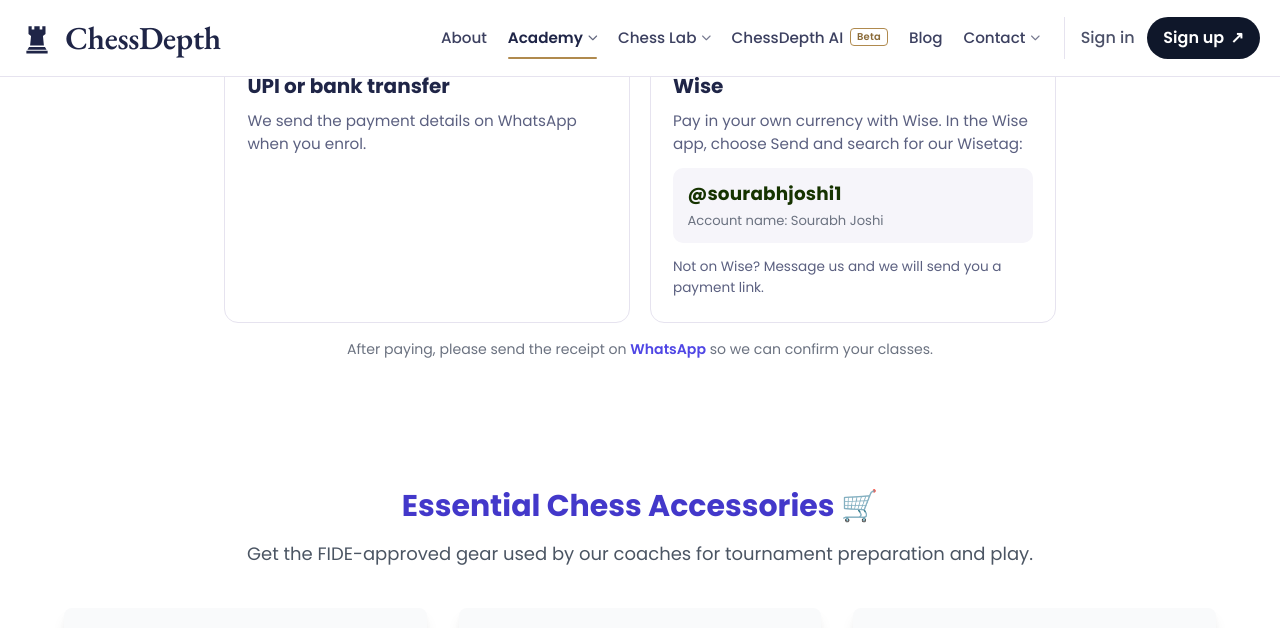
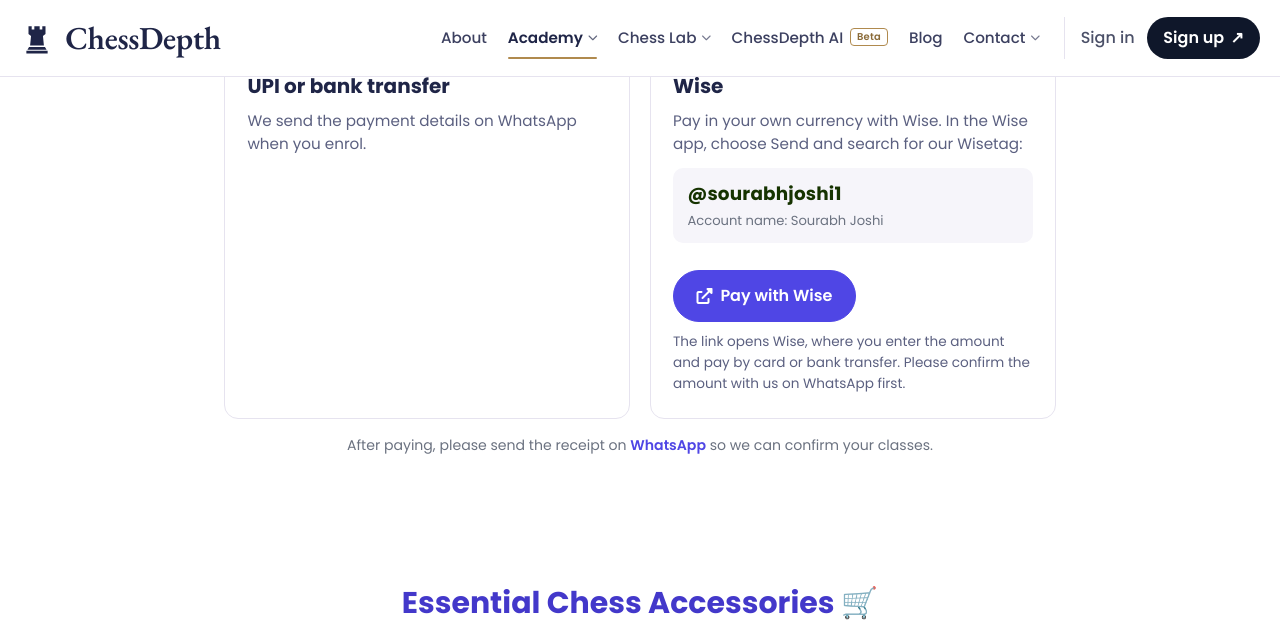
Before and after one commit to Sourabhjoshi1/Chess-Depth, a Jekyll site: the page built from pages/courses.html, in a window 1280 px wide and 1400 px high, scrolled down 3863 px, cut to the strip 0-628 px from the top of the window. Built offline with Jekyll 4.4.1, drawn with Linux system fonts in a browser that asks for light colours.

Commit message:
Courses: Pay with Wise button linking to the Wise business payment page
Co-Authored-By: Claude Fable 5.2 <noreply@anthropic.com>
Claude-Session: https://claude.ai/code/session_017ZwxdNZGtw2tXrZdE2ZP9f

```diff
--- a/assets/css/pages/courses.css
+++ b/assets/css/pages/courses.css
@@ -175,3 +175,5 @@ html.dark .cs-table th, html.dark .cs-table td { border-color: #2a3550; } html.d
 html.dark .cs-pay-card { background: #172033; border-color: #2a3550; } html.dark .cs-pay-card h3 { color: #f1f5f9; }
 html.dark .cs-pay-card p { color: #94a3b8; } html.dark .cs-pay-tag { background: #1e293b; } html.dark .cs-pay-tag b { color: #9fe870; }
 html.dark .cs-note a { color: #a5b4fc; }
+
+.cs-pay-btn { margin: .9rem 0 .6rem; }
--- a/pages/courses.html
+++ b/pages/courses.html
@@ -15,7 +15,7 @@ faq:
   - q: "How do I move up to the next level?"
     a: "Students take a quiz every eight sessions. You move up when the quizzes and your games show you are ready, not after a fixed number of weeks."
   - q: "How do I pay the fees?"
-    a: "Students in India pay by UPI or bank transfer; we send the details on WhatsApp when you enrol. Students outside India can pay in their own currency with Wise, to our Wisetag @sourabhjoshi1. Fees are paid monthly, in advance."
+    a: "Students in India pay by UPI or bank transfer; we send the details on WhatsApp when you enrol. Students outside India can pay in their own currency with Wise, using the Pay with Wise link on this page or our Wisetag @sourabhjoshi1. Fees are paid monthly, in advance."
   - q: "Are the classes live or recorded?"
     a: "All classes are live, online, with a coach and a shared board. You can ask questions, solve positions during the lesson and get feedback on your own games."
   - q: "Do you teach adults as well as children?"
@@ -182,7 +182,8 @@ faq:
           <h3>Wise</h3>
           <p>Pay in your own currency with Wise. In the Wise app, choose Send and search for our Wisetag:</p>
           <p class="cs-pay-tag"><b>@sourabhjoshi1</b><span>Account name: Sourabh Joshi</span></p>
-          <p class="cs-pay-small">Not on Wise? Message us and we will send you a payment link.</p>
+          <a href="https://wise.com/pay/business/sourabhjoshi1" target="_blank" rel="noopener noreferrer" class="cs-btn cs-btn-main cs-pay-btn"><i class="fas fa-external-link-alt"></i> Pay with Wise</a>
+          <p class="cs-pay-small">The link opens Wise, where you enter the amount and pay by card or bank transfer. Please confirm the amount with us on WhatsApp first.</p>
         </div>
       </div>
       <p class="cs-note">After paying, please send the receipt on <a href="https://wa.me/919823029262" target="_blank" rel="noopener noreferrer">WhatsApp</a> so we can confirm your classes.</p>
```
